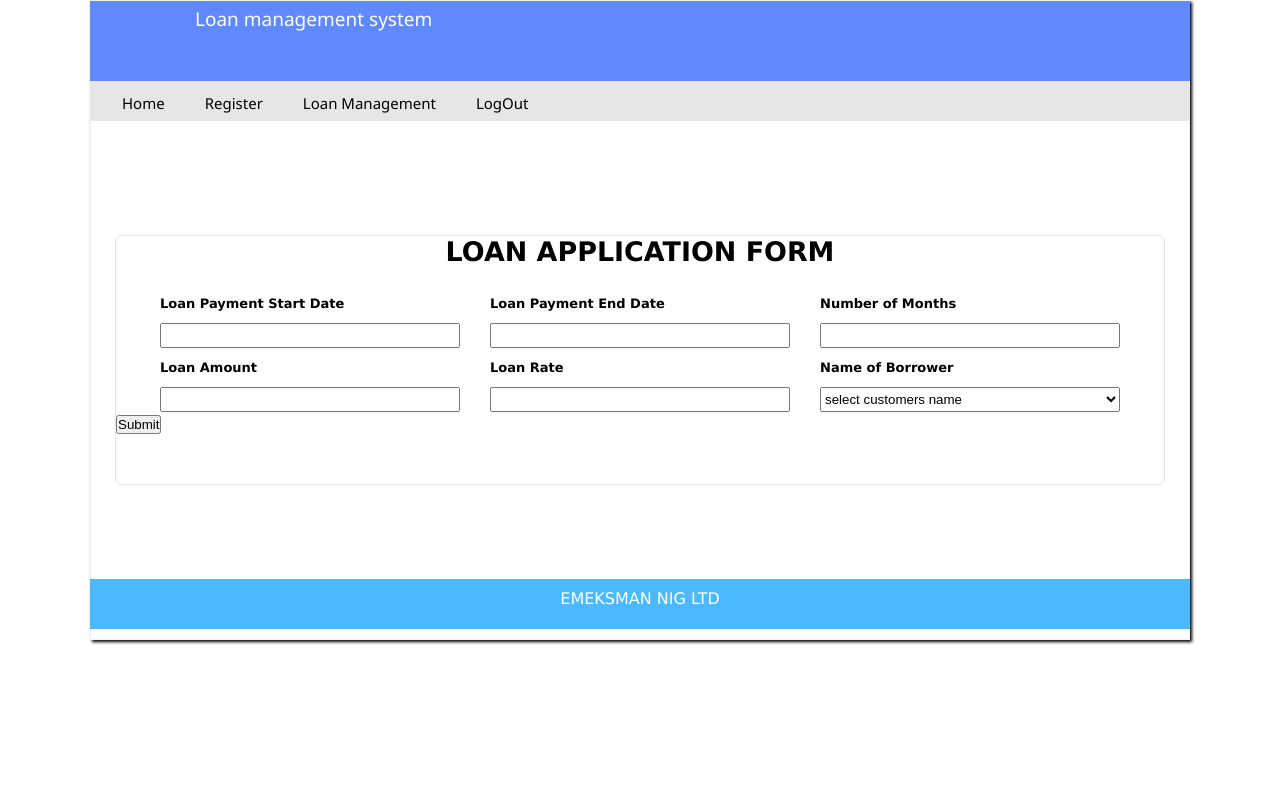
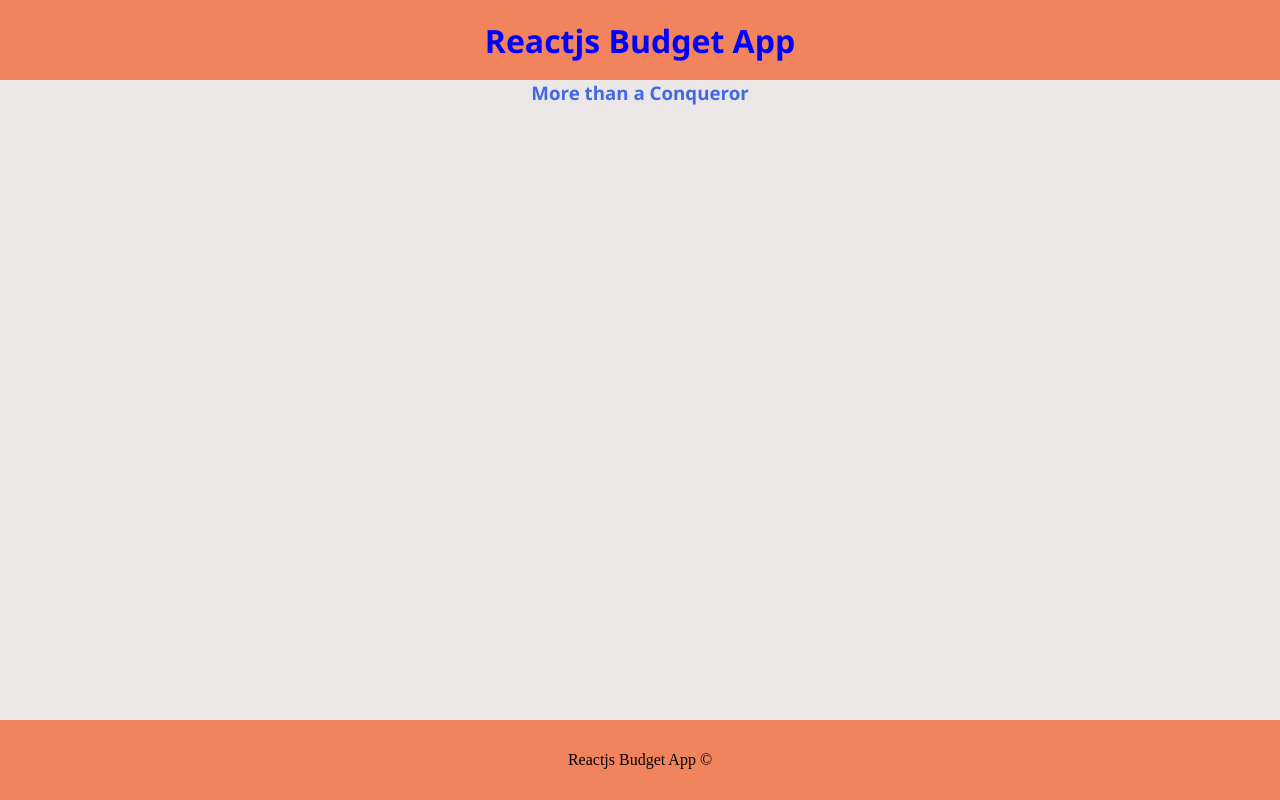
Before and after one commit to dantocome/first_react, a React (Vite) app: page / in a window 1280 px wide. Built offline with nearby package versions, Linux system fonts and the light colour scheme.

Commit message:
all added files

```diff
--- a/src/App.jsx
+++ b/src/App.jsx
@@ -15,14 +15,25 @@ import InputForm from "./myState/Input"
 import LoginRef from "./myState/LoginRef"
 import ContactHook from "./myState/ContactHook"
 import EmeksRef from "./component/EmeksRef"
+import Heading from "./container/Heading"
+import Hero from "./container/Hero"
+import Footer from "./container/Footer"
+
 
 
 
 function App() {
  return(
   <>
+  <div className="App">
 
-  <EmeksRef/>
+    <Heading/>
+    <div className="content">
+      <Hero/>
+    </div>
+    <Footer/>
+
+  {/* <EmeksRef/> */}
   {/* <ContactHook/> */}
   {/* <LoginRef/> */}
   {/* <Lightstate/>  */}
@@ -41,7 +52,7 @@ function App() {
    {/* <Home/>  */}
    {/* <Home2/> */}
    {/* <Validate/> */}
-
+  </div>
 
  </>
  )
--- a/src/component/EmeksRef.tsx
+++ b/src/component/EmeksRef.tsx
@@ -8,7 +8,7 @@ const enddateRef = useRef("");
 const rateRef = useRef("");
 const monthsRef = useRef("");
 const nameRef = useRef("");
-const users = {paymentstartdate:"", amount:"", enddate:"", rate:"", months:"", name:"",}
+const users = {paymentstartdate:"", amount:"", enddate:"", rate:"", months:"", nameofborrower:"",}
 
 const handleSubmit = (event)=>{
     event.preventDefault();
@@ -29,7 +29,7 @@ const handleSubmit = (event)=>{
       users.months = monthsRef.current.value;
     }
     if(nameRef.current !==null){
-      users.name = nameRef.current.value;
+      users.nameofborrower = nameRef.current.value;
     }
     console.log(users);
 
@@ -80,18 +80,18 @@ const handleSubmit = (event)=>{
             </div>
             <div className="form-one">
             <label htmlFor="loan rate" className='name'>Loan Rate</label><br></br>
-            <input id='number' type="text" ref={rateRef}/>
+            <input id='%' type="text" ref={rateRef}/>
             </div>
             </div>
             <div className="form-one-end">
             <div className="form-one">
             <label htmlFor="number of months" className='name'>Number of Months</label><br></br>
-            <input id='number' type="text" ref={monthsRef}/>
+            <input id='text' type="text" ref={monthsRef}/>
             </div>
             <div className="form-one">
-            <label htmlFor="name of borrower" className='name'>Name of Borrower</label><br></br>
+            <label htmlFor="" className='name'>Name of Borrower</label><br></br>
             <select name="text" id="name">
-            <input type="text"  placeholder='select customers name' ref={nameRef}/>
+            <input  id ="name of borrower" type="text"  placeholder='select customers name' ref={nameRef}/>
               <option value="">select customers name</option>
               <option value="">David Clark</option>
             </select>
--- /dev/null
+++ b/src/container/Footer.tsx
@@ -0,0 +1,12 @@
+import React from 'react'
+import "./container.css"
+
+const Footer = () => {
+  return (
+    <div className='Footer'>
+      <p>Reactjs Budget App &copy;</p>
+    </div>
+  )
+}
+
+export default Footer
--- /dev/null
+++ b/src/container/Heading.tsx
@@ -0,0 +1,15 @@
+import React from 'react'
+import "./container.css"
+
+
+const Heading = () => {
+  return (
+    <header>
+    <div className='Heading'>
+      <h1>Reactjs Budget App</h1>
+    </div>
+    </header>
+  )
+}
+
+export default Heading
--- /dev/null
+++ b/src/container/Hero.tsx
@@ -0,0 +1,14 @@
+import React from 'react'
+import "./container.css"
+
+const Hero = () => {
+  return (
+    <div>
+      <div className="hero">
+        <h3 className='more'>More than a Conqueror</h3>
+      </div>
+    </div>
+  )
+}
+
+export default Hero
--- /dev/null
+++ b/src/container/container.css
@@ -0,0 +1,31 @@
+h1{
+    color: blue;
+}
+.App{
+    background-color: rgb(235, 231, 231);
+    height: 100vh;
+}
+header{
+    background-color: rgb(241, 132, 93);
+    height: 80px;
+    width: 100%;
+    display: flex;
+    align-items: center;
+    justify-content: center;
+}
+.Footer{
+    background-color: rgb(241, 132, 93);
+    height: 80px;
+    width: 100%;
+    display: flex;
+    align-items: center;
+    justify-content: center;
+}
+.content{
+    min-height: calc(100vh - 160px);
+}
+h3{
+    color: royalblue;
+    font-family: 'Segoe UI', Tahoma, Geneva, Verdana, sans-serif;
+    text-align: center;
+}
```
